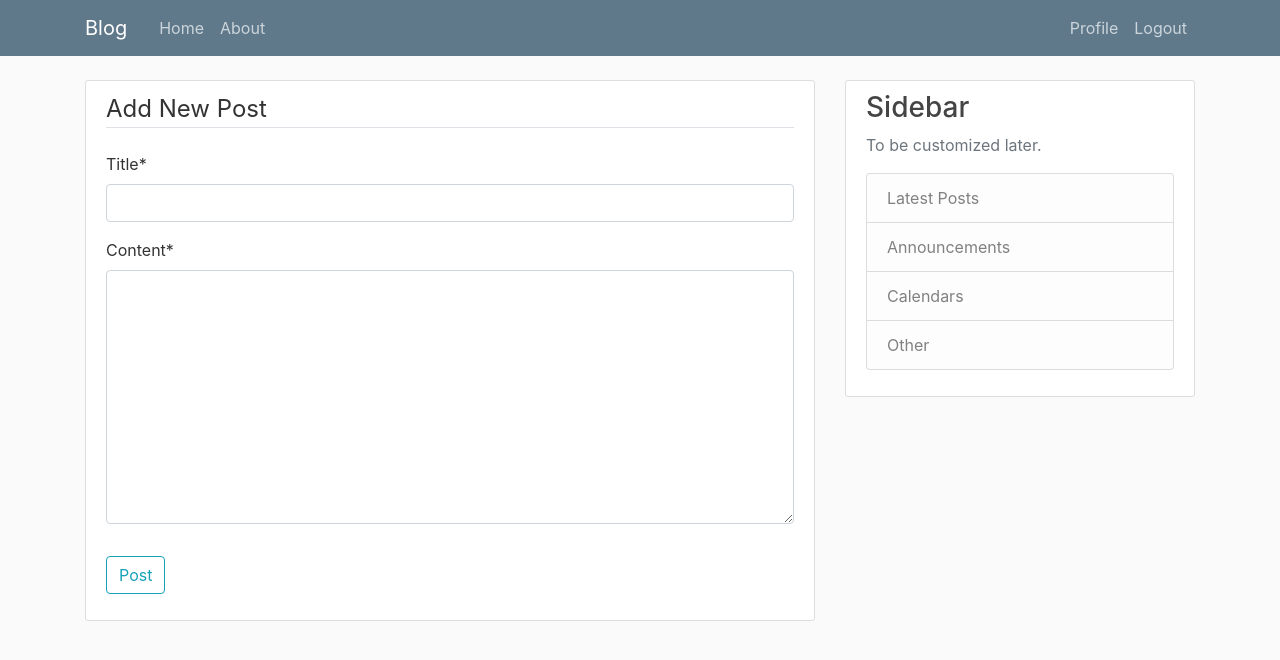
After one commit to Sicret89/django_blog, a Django app: page /post/new/ in a window 1280 px wide. The commit adds this page. Shown: the top 660 px of the page. Run offline with Django 3.2, Linux system fonts and the light colour scheme; a user stored in the database is signed in; some libraries are stand-ins or nearby versions.

Commit message:
Create new blog posts

```diff
--- a/django_blog/blog/models.py
+++ b/django_blog/blog/models.py
@@ -1,6 +1,7 @@
 from django.db import models
 from django.utils import timezone
 from django.contrib.auth.models import User
+from django.urls import reverse
 
 
 class Post(models.Model):
@@ -11,3 +12,6 @@ class Post(models.Model):
 
     def __str__(self):
         return self.title
+
+    def get_absolute_url(self):
+        return reverse('post-detail', kwargs={'pk': self.pk})
--- a/django_blog/blog/templates/blog/base.html
+++ b/django_blog/blog/templates/blog/base.html
@@ -57,8 +57,8 @@
           </div>
           <div class="col-md-4">
             <div class="content-section">
-              <h3>Our Sidebar</h3>
-              <p class='text-muted'>You can put any information here.
+              <h3>Sidebar</h3>
+              <p class='text-muted'>To be customized later.
                 <ul class="list-group">
                   <li class="list-group-item list-group-item-light">Latest Posts</li>
                   <li class="list-group-item list-group-item-light">Announcements</li>
--- a/django_blog/blog/templates/blog/home.html
+++ b/django_blog/blog/templates/blog/home.html
@@ -8,7 +8,7 @@
                 <a class="mr-2" href="#">{{ post.author }}</a>
                 <small class="text-muted">{{ post.date_posted|date:"d F, Y" }}</small>
             </div>
-            <h2><a class="article-title" href="#">{{ post.title }}</a></h2>
+            <h2><a class="article-title" href="{% url 'post-detail' post.id %}">{{ post.title }}</a></h2>
             <p class="article-content">{{ post.content }}</p>
             </div>
          </article>
--- /dev/null
+++ b/django_blog/blog/templates/blog/post_form.html
@@ -0,0 +1,16 @@
+{% extends "blog/base.html" %}
+{% load crispy_forms_tags %}
+{% block content %}
+    <div class="content-section">
+        <form method="POST">
+            {% csrf_token %}
+            <fieldset class="form-group">
+                <legend class="border-bottom mb-4">Add New Post</legend>
+                {{ form|crispy }}
+            </fieldset>
+            <div class="form-group">
+                <button class="btn btn-outline-info" type="submit">Post</button>
+            </div>
+        </form>
+    </div>
+{% endblock content %}
--- a/django_blog/blog/urls.py
+++ b/django_blog/blog/urls.py
@@ -1,8 +1,11 @@
 from django.urls import path
+from .views import PostListView, PostDetailView, PostCreateView
 from . import views
 
 
 urlpatterns = [
-    path('', views.home, name='blog-home'),
+    path('', PostListView.as_view(), name='blog-home'),
+    path('post/<int:pk>/', PostDetailView.as_view(), name='post-detail'),
+    path('post/new/', PostCreateView.as_view(), name='post-create'),
     path('about/', views.about, name='blog-about'),
 ]
--- a/django_blog/blog/views.py
+++ b/django_blog/blog/views.py
@@ -1,4 +1,6 @@
 from django.shortcuts import render
+from django.contrib.auth.mixins import LoginRequiredMixin
+from django.views.generic import ListView, DetailView, CreateView
 from .models import Post
 
 
@@ -8,5 +10,23 @@ def home(request):
     }
     return render(request, 'blog/home.html', context)
 
+class PostListView(ListView):
+    model = Post
+    template_name = 'blog/home.html'
+    context_object_name = 'posts'
+    ordering = ['-date_posted']
+
+class PostDetailView(DetailView):
+    model = Post
+
+class PostCreateView(LoginRequiredMixin, CreateView):
+    model = Post
+    fields = ['title', 'content']
+
+    def form_valid(self, form):
+        form.instance.author = self.request.user
+        return super().form_valid(form)
+
+
 def about(request):
     return render(request, 'blog/about.html', {'title': 'About'})
```
Also changed, not shown: django_blog/blog/templates/blog/post_detail.html (added, +14 -0 lines), django_blog/db.sqlite3.
